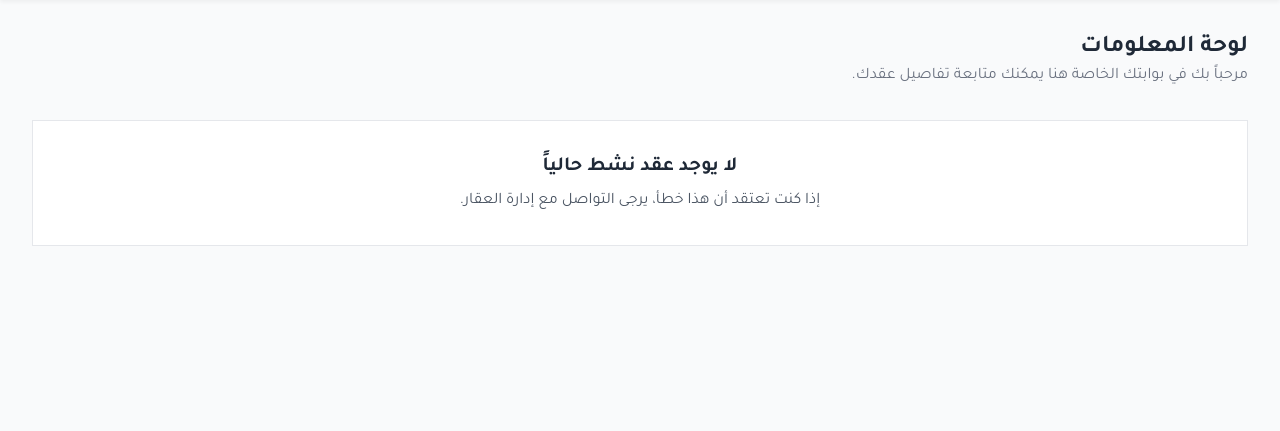
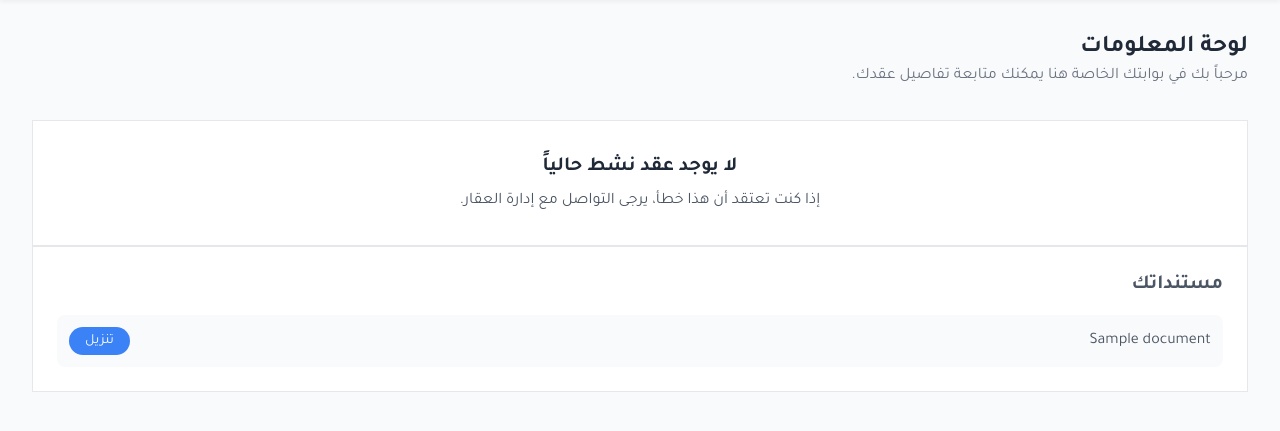
Before and after one commit to alabri0803/rent_management, a Django app: page /portal/ in a window 1280 px wide. Shown: the part 56-487 px from the top of the page. Run offline with Django 5.2, Linux system fonts and the light colour scheme; a user stored in the database is signed in; tables that the repository leaves empty hold one stand-in row (values such as "Sample post"); some libraries are stand-ins or nearby versions.

Commit message:
تحديث واضافة dashboard

```diff
--- a/portal/templates/portal/dashboard.html
+++ b/portal/templates/portal/dashboard.html
@@ -62,4 +62,20 @@
   <p class="text-gray-600 mt-2">إذا كنت تعتقد أن هذا خطأ، يرجى التواصل مع إدارة العقار.</p>
 </div>
 {% endif %}
+  <div class="lg:col-span-3">
+    <div class="card p-6">
+      <h3 class="text-xl font-bold mb-4">مستنداتك</h3>
+      {% if documents %}
+      <ul class="space-y-2">
+        {% for doc in documents %}
+        <li class="flex items-center justify-between bg-gray-50 p-3 rounded-lg"><span>{{ doc.title }}</span>
+          <a href="{{ doc.file.url }}" target="_blank" class="bg-blue-500 text-white text-sm py-1 px-4 rounded-full hover:bg-blue-600">تنزيل</a>
+        </li>
+        {% endfor %}
+      </ul>
+      {% else %}
+      <p class="text-gray-500">لا توجد مستندات متاحة للعرض حاليا.</p>
+      {% endif %}
+    </div>
+  </div>
 {% endblock %}
```
